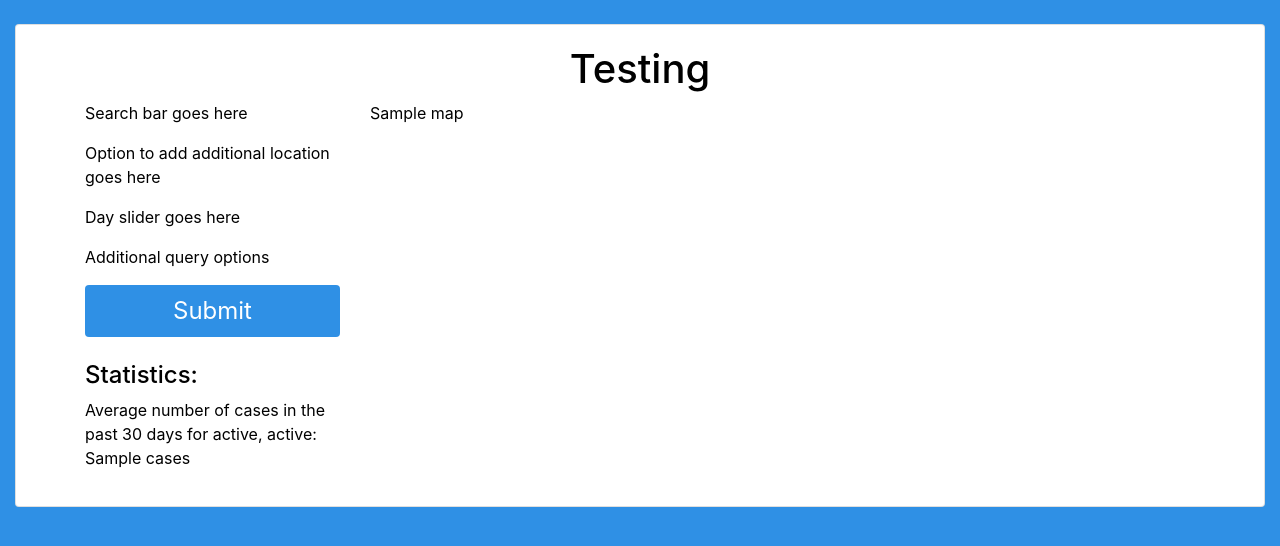
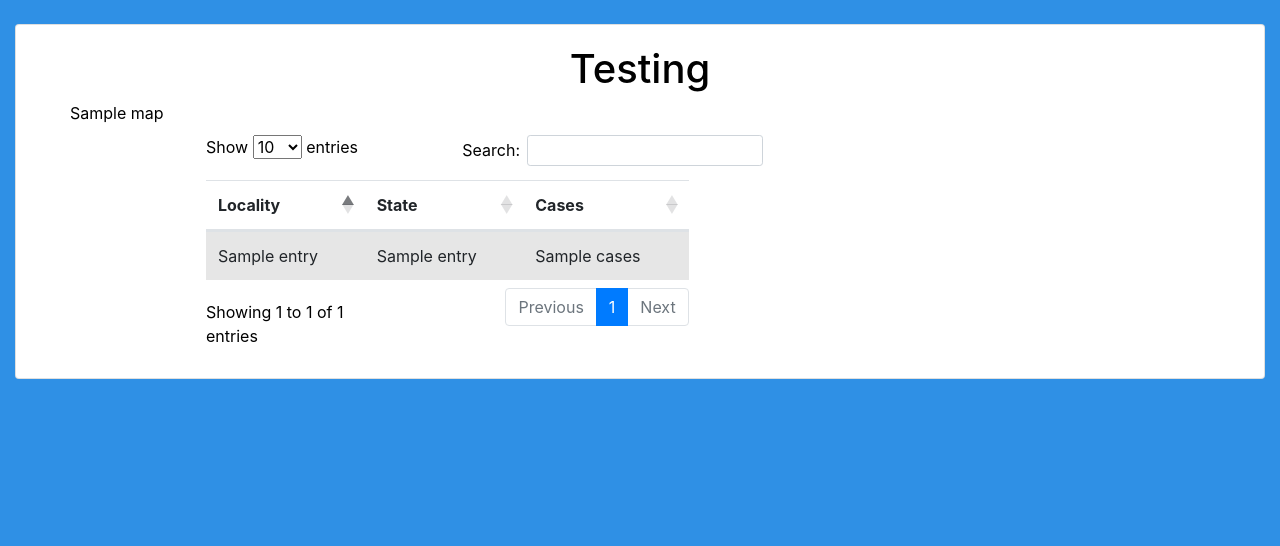
Before and after one commit to QQuispe/COVID-Web-Application, a Flask app: template templates/test_home.html in a window 1280 px wide. Shown: the part 56-602 px from the top of the page. Run offline with Flask 2, Linux system fonts and the light colour scheme; the template is opened without the code that fills it: most values are stand-ins (such as "Sample title", 1, 10 or a date in 2020); some libraries are stand-ins or nearby versions.

Commit message:
Added Click functionality to map, datatables testing

```diff
--- a/map.py
+++ b/map.py
@@ -31,15 +31,7 @@ def maptest():
     counties = db.execute('SELECT * FROM counties').fetchall()
 
     if request.method == 'GET':
-        return render_template('test_home.html',cases = None, map=make_map()._repr_html_(), states = states, counties = counties, state_query = None)
-    else:
-        state_query = (
-            request.form['state_name'],
-            request.form['county_name']
-        )
-        cases = county_cases_query(state_query[0], state_query[1])
-        map = make_map()
-        return render_template('test_home.html', cases=cases, map=map._repr_html_(), states = states, counties = counties, state_query = state_query)
+        return render_template('test_home.html',cases = None, map=make_map()._repr_html_(), states = states, counties = counties, state_query = None, cases_table = avg_cases_json())
 
 # Populate counties per state
 @app.route('/county/<state>')
--- a/templates/base.html
+++ b/templates/base.html
@@ -10,7 +10,7 @@
 	<!-- Bootstrap CSS -->
 	<link crossorigin="anonymous" href="https://stackpath.bootstrapcdn.com/bootstrap/4.3.1/css/bootstrap.min.css"
 		integrity="sha384-ggOyR0iXCbMQv3Xipma34MD+dH/1fQ784/j6cY/iJTQUOhcWr7x9JvoRxT2MZw1T" rel="stylesheet">
-
+	<link rel="stylesheet" type="text/css" href="https://cdn.datatables.net/1.10.25/css/dataTables.bootstrap5.css">
 	<!--main css-->
 	<link rel="stylesheet" href="{{ url_for('static', filename= 'css/style.css') }}">
 
@@ -62,9 +62,10 @@
 		{% block content %}{% endblock %}
 	</div>
 	<!-- Optional JavaScript -->
+	<script type="text/javascript" charset="utf8" src="https://code.jquery.com/jquery-3.6.0.min.js"></script>
+    <script type="text/javascript" charset="utf8" src="https://cdn.datatables.net/1.10.25/js/jquery.dataTables.js"></script>
+    <script type="text/javascript" charset="utf8" src="https://cdn.datatables.net/1.10.25/js/dataTables.bootstrap5.js"></script>
 	<!-- jQuery first, then Popper.js, then Bootstrap JS -->
-	<script crossorigin="anonymous" integrity="sha384-q8i/X+965DzO0rT7abK41JStQIAqVgRVzpbzo5smXKp4YfRvH+8abtTE1Pi6jizo"
-		src="https://code.jquery.com/jquery-3.3.1.slim.min.js"></script>
 	<script crossorigin="anonymous" integrity="sha384-UO2eT0CpHqdSJQ6hJty5KVphtPhzWj9WO1clHTMGa3JDZwrnQq4sF86dIHNDz0W1"
 		src="https://cdnjs.cloudflare.com/ajax/libs/popper.js/1.14.7/umd/popper.min.js"></script>
 	<script crossorigin="anonymous" integrity="sha384-JjSmVgyd0p3pXB1rRibZUAYoIIy6OrQ6VrjIEaFf/nJGzIxFDsf4x0xIM+B07jRM"
@@ -87,5 +88,6 @@
 			});
 		}
 	</script>
+	{% block scripts %}{% endblock %}
 </body>
 </html>
--- a/templates/test_home.html
+++ b/templates/test_home.html
@@ -6,31 +6,36 @@
     </div>
     <div class="container">
         <div class="row">
-            <div class="col-md-3">
-                <form method="post">
-
-                    <div class="form-group">
-
-                        <p>Search bar goes here</p>
-                        <p>Option to add additional location goes here</p>
-                        <p>Day slider goes here</p>
-                        <p>Additional query options</p>
-                    </div>
-
-                    <button class="btn btn-lg btn-block b hover" type="submit" value="submit">Submit</button>
-                </form>
-                &nbsp;
-                <h4>Statistics:</h4>
-                <p>Average number of cases in the past 30 days for {{state_query[1]}}, {{state_query[0]}}: {{ cases }}</p>
-            </div>
-            <div class="col-md">
-                <div class="top-buffer">
-                    <!--The div element for the map -->
-                    <div id="map"></div>
-                    {{ map | safe }}
-                </div>
-            </div>
+            <div id="map"></div>
+            {{ map | safe }}
+        </div>
+        <div class="row center">
+            <table id="counties_table" class="table table-striped" width="100%">
+                <thead>
+                    <tr>
+                        <th>Locality</th>
+                        <th>State</th>
+                        <th>Cases</th>
+                    </tr>
+                </thead>
+                <tbody>
+                    {% for entry in cases_table %}
+                        <tr>
+                            <td>{{ entry.county_name }}</td>
+                            <td>{{ entry.state_name }}</td>
+                            <td>{{ entry.cases }}</td>
+                        </tr>
+                    {% endfor %}
+                </tbody>
+            </table>
         </div>
     </div>
 </div>
 {% endblock content %}
+{% block scripts %}
+    <script>
+    $(document).ready(function () {
+        $('#counties_table').DataTable();
+    });
+    </script>
+{% endblock %}
```
Also changed, not shown: database_query.py (+21 -3 lines), db_test.py (+22 -12 lines).
